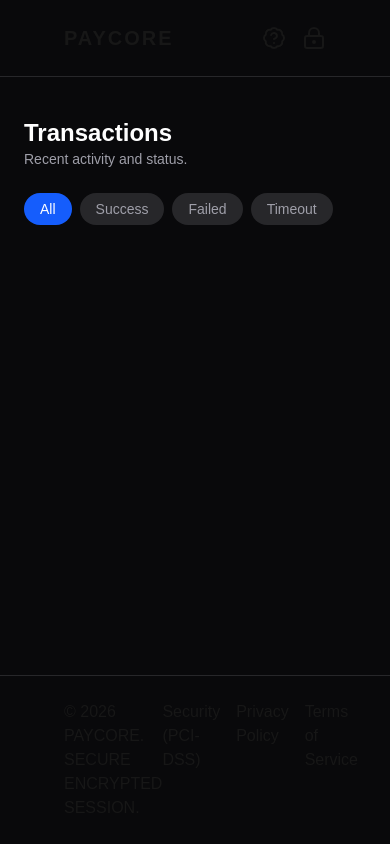
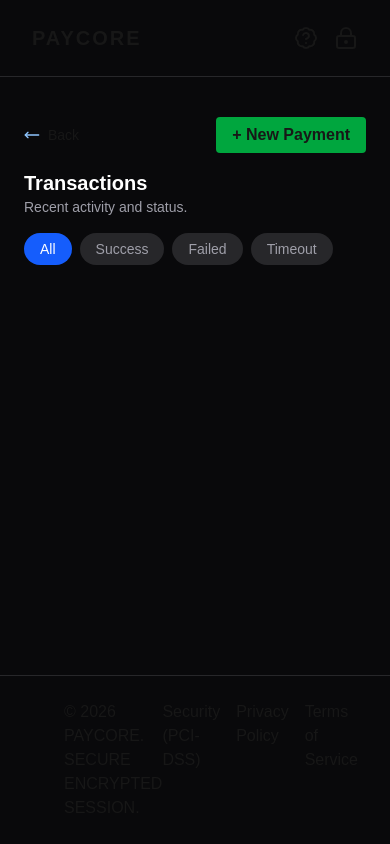
Before and after one commit to Hrithik06/payment-gateway-simulator, a Next.js app: page /history in a window 390 px wide. Built offline with nearby package versions, Linux system fonts and the light colour scheme.

Commit message:
feat: update layout and styling in AppLayout, CardInput, Header, and PaymentForm components; enhance TransactionHistory with navigation and reset functionality; remove unused code

```diff
--- a/components/AppLayout.tsx
+++ b/components/AppLayout.tsx
@@ -4,7 +4,7 @@ import Footer from "./Footer";
 export default function AppLayout({ children }: { children: React.ReactNode }) {
   return (
     <div className="min-h-screen flex flex-col bg-zinc-950">
-      <header className="w-full border-b border-zinc-800 px-16 py-6 flex justify-between">
+      <header className="w-full border-b border-zinc-800 px-8 lg:px-16 py-6 flex justify-between">
         <Header />
       </header>
       <main className="flex-1 px-6 py-10">{children}</main>
--- a/components/CardInput.tsx
+++ b/components/CardInput.tsx
@@ -28,8 +28,6 @@ import {
 type Props = {
   form: UseFormReturn<PaymentFormInputs>;
   cardType: CardType;
-  // currency: string;
-  // setValue: UseFormSetValue<PaymentFormInputs>;
 };
 export default function CardInput({ form, cardType }: Props) {
   const {
@@ -65,13 +63,11 @@ export default function CardInput({ form, cardType }: Props) {
             {...register("amount", {
               ...amountRules,
               onChange: (e) => {
-                // e.target.value = formatRawAmount(e.target.value);
                 setValue("amount", formatRawAmount(e.target.value), {
                   shouldValidate: true,
                 });
               },
               onBlur: (e) => {
-                // e.target.value = formatAmount(e.target.value, currency);
                 setValue("amount", formatAmount(e.target.value, currency), {
                   shouldValidate: true,
                 });
@@ -144,7 +140,6 @@ export default function CardInput({ form, cardType }: Props) {
           {...register("cvv", {
             ...getCvvRules(cardType),
             onChange: (e) => {
-              // e.target.value = formatCVV(e.target.value, cardType);
               setValue("cvv", formatCVV(e.target.value, cardType), {
                 shouldValidate: true,
               });
--- a/components/PaymentForm.tsx
+++ b/components/PaymentForm.tsx
@@ -13,7 +13,6 @@ import { useEffect } from "react";
 import { useAppSelector } from "@/store/hooks";
 
 export default function PaymentForm() {
-  // const [mounted, setMounted] = useState(false);
   const form = useForm<PaymentFormInputs>({
     mode: "onChange",
   });
@@ -25,7 +24,7 @@ export default function PaymentForm() {
   const {
     handleSubmit,
     reset,
-    formState: { isValid, isDirty },
+    formState: { isValid },
     control,
   } = form;
 
@@ -42,9 +41,7 @@ export default function PaymentForm() {
       reset();
     }
   }, [status, reset]);
-  // useEffect(() => {
-  //   setMounted(true);
-  // }, []);
+
   return (
     <div className="flex flex-col lg:flex-row lg:justify-center gap-8 items-center">
       <div className="order-1 lg:order-2 w-full max-w-sm">
@@ -65,7 +62,7 @@ export default function PaymentForm() {
 
           <button
             type="submit"
-            disabled={status === "processing"}
+            disabled={status === "processing" || !isValid}
             className="cursor-pointer mx-auto w-10/12 rounded-lg bg-white px-10 py-3 text-black disabled:opacity-50 disabled:cursor-not-allowed"
           >
             Pay Now
--- a/components/Status/SuccessScreen.tsx
+++ b/components/Status/SuccessScreen.tsx
@@ -45,10 +45,10 @@ export default function SuccessScreen() {
           Make a New Payment
         </button>
         <button
-          className="cursor-pointer w-11/12 rounded-lg bg-blue-600 hover:bg-blue-500 text-white flex items-center justify-center text-sm lg:text-base"
+          className="cursor-pointer w-11/12 rounded-lg bg-blue-600 hover:bg-blue-500 py-3 text-white flex items-center gap-2 justify-center text-sm lg:text-base"
           onClick={() => router.push("/history")}
         >
-          <span>View Transaction</span>
+          <span>Transaction History</span>
           <ScrollText size={16} />
         </button>
       </div>
--- a/components/TransactionHistory.tsx
+++ b/components/TransactionHistory.tsx
@@ -1,12 +1,18 @@
 "use client";
-import { useAppSelector } from "@/store/hooks";
+import { useAppDispatch, useAppSelector } from "@/store/hooks";
 import { useState, useSyncExternalStore } from "react";
 import TransactionRow from "./TransactionRow";
+import { MoveLeft } from "lucide-react";
+import Link from "next/link";
+import { resetPayment } from "@/store/paymentSlice";
+import { useRouter } from "next/navigation";
 
 type Filter = "all" | "success" | "failed" | "timeout";
 
 export default function TransactionHistory() {
-  const history = useAppSelector((state) => state.payment.history);
+  const history = useAppSelector((store) => store.payment.history);
+  const dispatch = useAppDispatch();
+  const router = useRouter();
   const [filter, setFilter] = useState<Filter>("all");
   const [visibleCount, setVisibleCount] = useState(5);
 
@@ -20,9 +26,28 @@ export default function TransactionHistory() {
     () => false, //server snapshot return false not mounted
   );
   return (
-    <div className="max-w-2xl mx-auto flex flex-col gap-6">
+    <div className="max-w-2xl mx-auto flex flex-col gap-4 lg:gap-6">
+      <div className="flex justify-between items-center">
+        <Link href={"/"}>
+          <div className="flex gap-2 items-center">
+            <MoveLeft className="text-blue-300" size={16} />
+            <span className="text-sm lg:text-base">Back</span>
+          </div>
+        </Link>
+        <button
+          className="bg-green-600 rounded px-4 py-1.5 font-semibold cursor-pointer"
+          onClick={() => {
+            dispatch(resetPayment());
+            router.push("/");
+          }}
+        >
+          + New Payment
+        </button>
+      </div>
       <div>
-        <h1 className="text-2xl font-semibold text-white">Transactions</h1>
+        <h1 className="text-xl lg:text-2xl font-semibold text-white">
+          Transactions
+        </h1>
         <p className="text-sm text-zinc-400">Recent activity and status.</p>
       </div>
 
@@ -50,7 +75,7 @@ export default function TransactionHistory() {
       {mounted && (
         <div className="flex flex-col gap-3">
           {visible.map((t) => (
-            <TransactionRow key={t.id} transaction={t} />
+            <TransactionRow key={`${t.id}-${t.timestamp}`} transaction={t} />
           ))}
         </div>
       )}
--- a/components/TransactionRow.tsx
+++ b/components/TransactionRow.tsx
@@ -6,7 +6,6 @@ export default function TransactionRow({
   transaction: Transaction;
 }) {
   const { id, amount, currency, status, timestamp } = transaction;
-
   const statusStyles = {
     success: "bg-green-500/20 text-green-400",
     failed: "bg-red-500/20 text-red-400",
--- a/hooks/usePaymentFlow.ts
+++ b/hooks/usePaymentFlow.ts
@@ -31,7 +31,7 @@ export const usePaymentFlow = () => {
   const retryPayment = async () => {
     if (!transactionId || !amount || !currency) return;
     dispatch(retryPaymentAction());
-    await runPayment(transactionId, currency, amount);
+    await runPayment(transactionId, amount, currency);
   };
   const runPayment = async (
     txnId: string,
```
Also changed, not shown: components/Header.tsx (+1 -6 lines), components/PaymentLayout.tsx (+0 -30 lines), components/Status/LockedScreen.tsx (+0 -21 lines).
